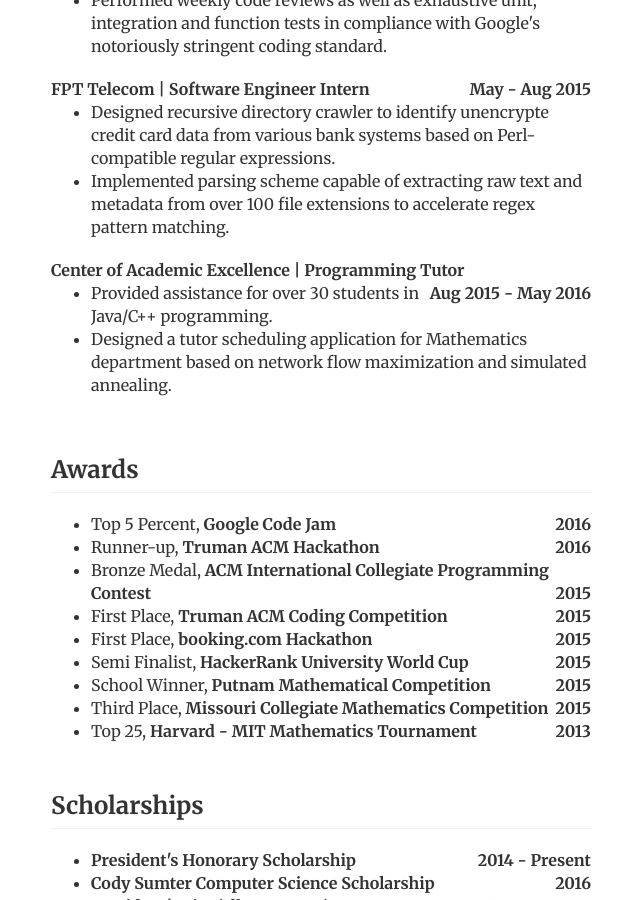
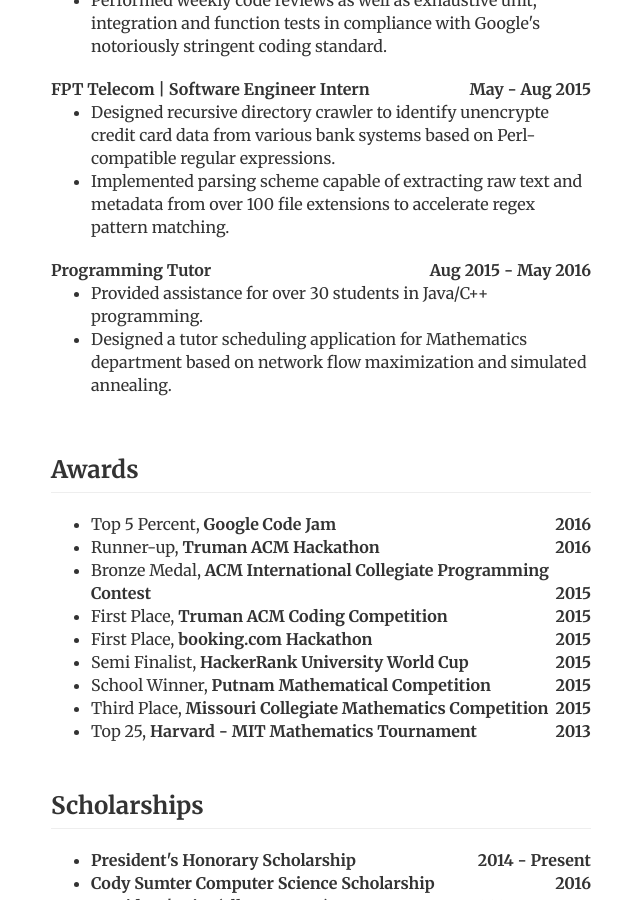
Before and after one commit to hieule22/hieule22.github.io, a Jekyll site: the page built from resume/index.html, in a window 1280 px wide and 900 px high, scrolled down 1013 px. Shown: the whole window, without its empty margins (265-905 px from the left). Built offline with Jekyll 4.4.1, drawn with Linux system fonts in a browser that asks for light colours.

Commit message:
Update main page

```diff
--- a/index.html
+++ b/index.html
@@ -11,7 +11,7 @@
 	<img  class="img-circle avatar" alt="Hieu Le" src="img/hieule_photo.png" height="160" width="120">
 	</div>
 	<div itemscope itemtype="http://data-vocabulary.org/Person" class="col-sm-8">
-	<p class="lead">Hi, I'm <span itemprop="name">Hieu Le</span>, a software engineer intern at Google.</p>
+	<p class="lead">Hi, I'm <span itemprop="name">Hieu</span>, a software engineer intern from Google.</p>
 
 	<p><a href="contact">Drop me a line</a> to learn more about my interests and projects.</p>
 	</div>
--- a/resume/index.html
+++ b/resume/index.html
@@ -85,7 +85,7 @@
 
 			<dl>
 				<dt>
-					Center of Academic Excellence | Programming Tutor
+					Programming Tutor
 					<span class="pull-right">Aug 2015 - May 2016</span>
 				</dt>
 				<ul class="ul">
```
